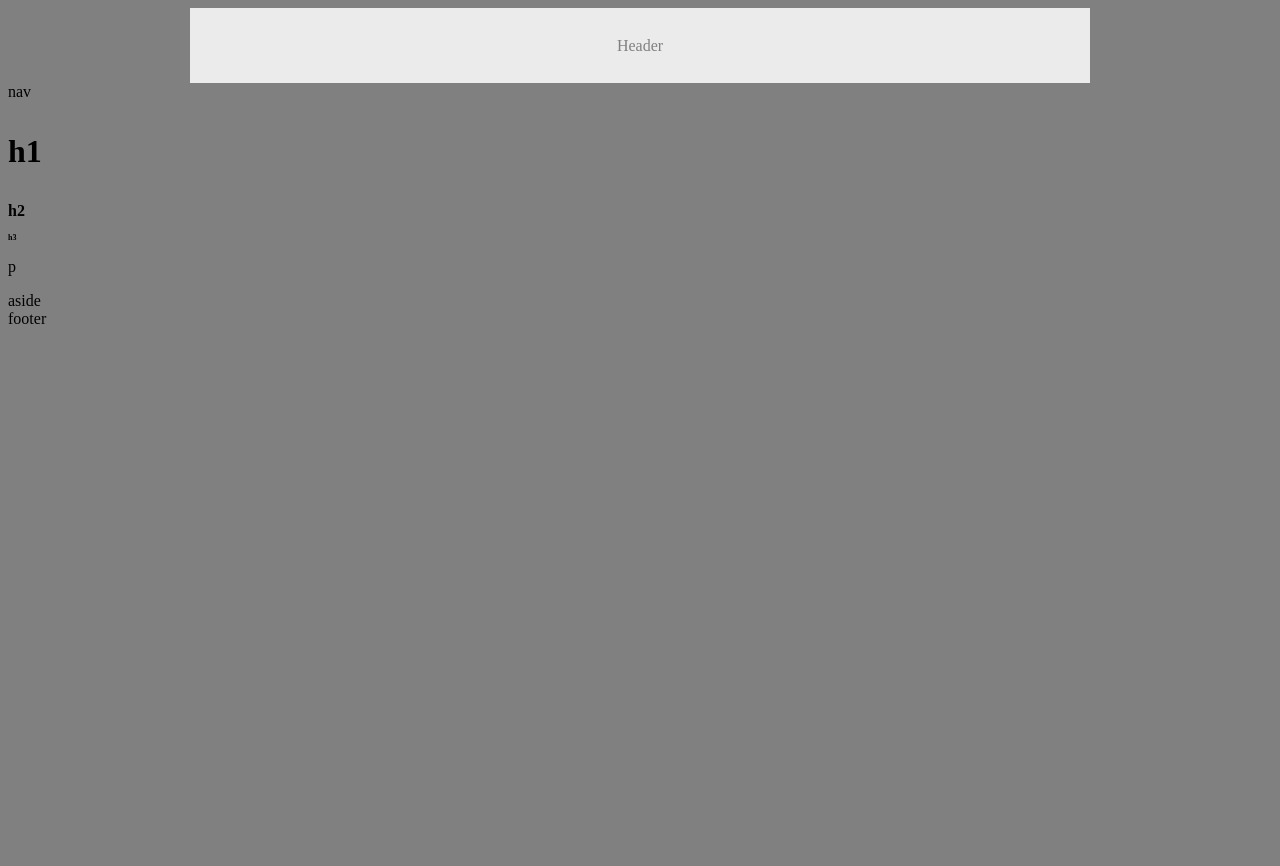
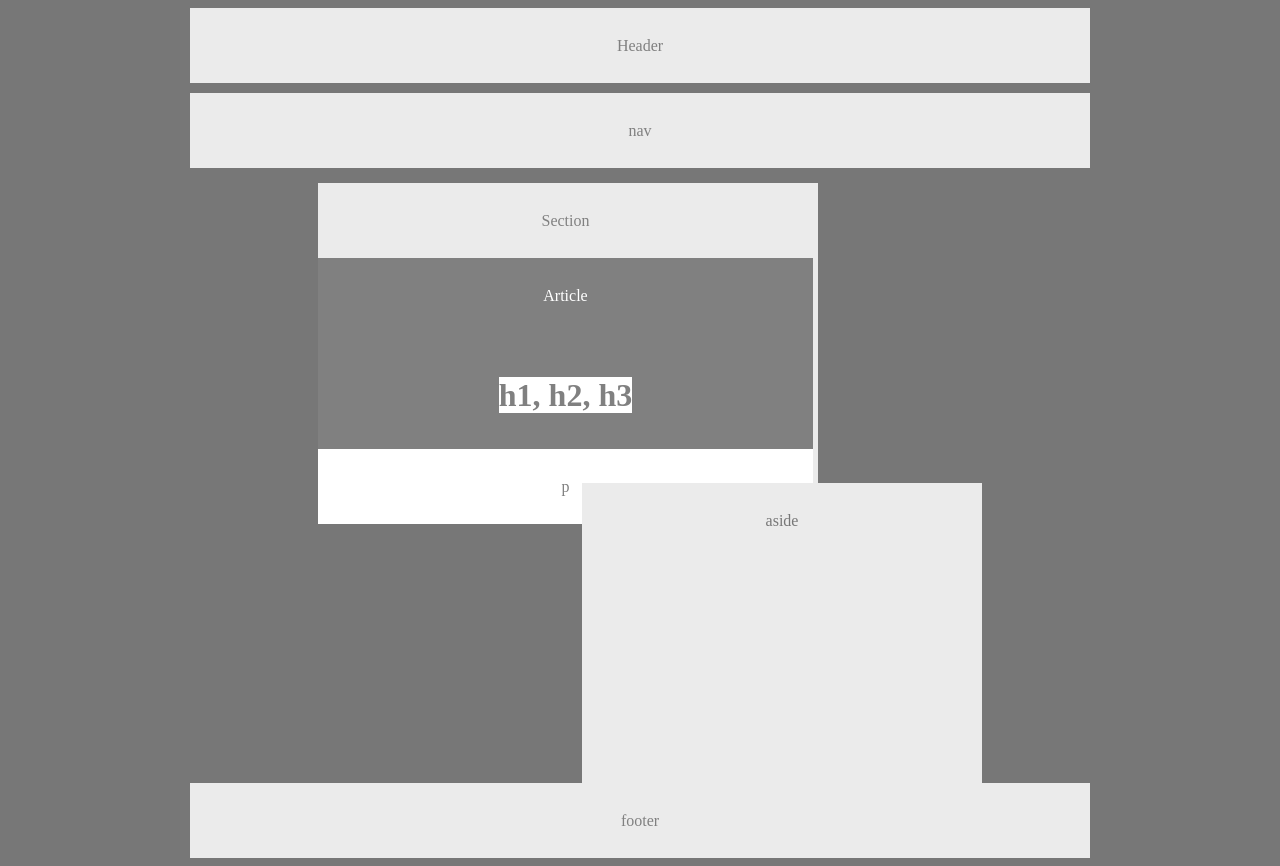
Before and after one commit to OscarinaOfTime/HW-Wireframe, a plain HTML site: page index.html in a window 1280 px wide. Before the commit the page ends 800 px from the top, so only its background shows below. Drawn offline with Linux system fonts and the light colour scheme.

Commit message:
finishing homework changes

```diff
--- a/index.html
+++ b/index.html
@@ -1,38 +1,31 @@
 <html lang="en-us">
 <head>
     <link rel="stylesheet" href="style.css">
-    <meta charset="UTF-8" >
+    <meta charset="UTF-8">
     <meta name="viewport" content="width=device-width, initial-scale=1.0">
+    <meta http-equiv="X-UA-Compatible" content="ie=edge">
     <title>HW-Wireframe</title>
 </head>
 
 <body>
 
-    <header>Header</header>
+    <header id="topheader">Header</header>
 
     <nav>nav</nav>
 
-    <section>
-
-            <article>
-
-                <h1>h1</h1>
-
-                <h2>h2</h2>
-
-                <h3>h3</h3>
+ <section>
+    <header>Section</header>
+        <article>
+<header id="article">Article</header>             <h1>h1, h2, h3</h1>
 
                 <p>p</p>
 
-            </article>
+        </article>
 
-            <aside>aside</aside>
+ </section>
 
 
-    </section>
-
-
-
+    <aside>aside</aside>
 
     <footer>footer</footer>
 
--- a/style.css
+++ b/style.css
@@ -1,8 +1,26 @@
-body {
+body{
     background-color: gray;
+    color: #777;
+    background: #777;
+
 }
 
-header {
+#topheader{
+    background-color: #ebebeb;
+    width: 900px;
+    height: 75px;
+    text-align: center;
+    line-height: 75px;
+    vertical-align: middle;
+    color: gray;
+   margin-left: auto;
+   margin-right: auto;
+   margin-bottom: 10px;
+}
+
+
+
+nav{
     background-color: #ebebeb;
     width: 900px;
     height: 75px;
@@ -12,17 +30,69 @@ header {
     color: gray;
     margin-left: auto;
     margin-right: auto;
+    margin-bottom: 15px;
+}
 
+section{
+    background-color: #ebebeb;
+    width: 495px;
+    height: 300px;
+    line-height: 75px;
+    color: gray;
+    margin-left: 310px;
+    float: left;
+    padding-right: 5px;
+    text-align: center;
+}
+
+p{
+background-color: white;
+text-align: center;
+width: auto;
+}
+
+article{
+background-color: gray;
+text-align: center;
+}
+
+#article{
+ color: white;
+ height: 100px;
 }
 
 h1 {
     font-size: 2em;
+    background-color: white;
+    width: auto;
+    margin: 0px;
+    display: unset;
+    text-align: center;
 }
 
-h2 {
-    font-size: 1em;
+
+aside {
+    background: #ebebeb;
+    width: 400px;
+    height: 300px;
+    line-height: 75px;
+    margin-right: 290px;
+    text-align: center;
+    float: right;
+
 }
 
-h3 {
-    font-size: 0.5em;
+
+
+footer{
+    clear: both;
+    background-color: #ebebeb;
+    width: 900px;
+    height: 75px;
+    text-align: center;
+    line-height: 75px;
+    vertical-align: middle;
+    color: gray;
+    margin-left: auto;
+    margin-right: auto;
 }
```
